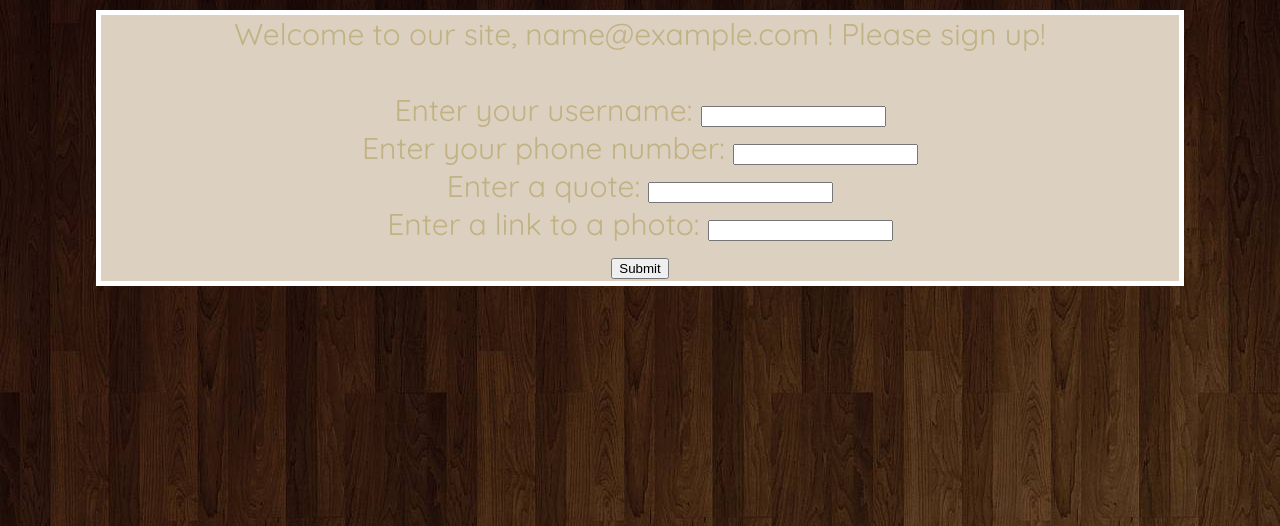
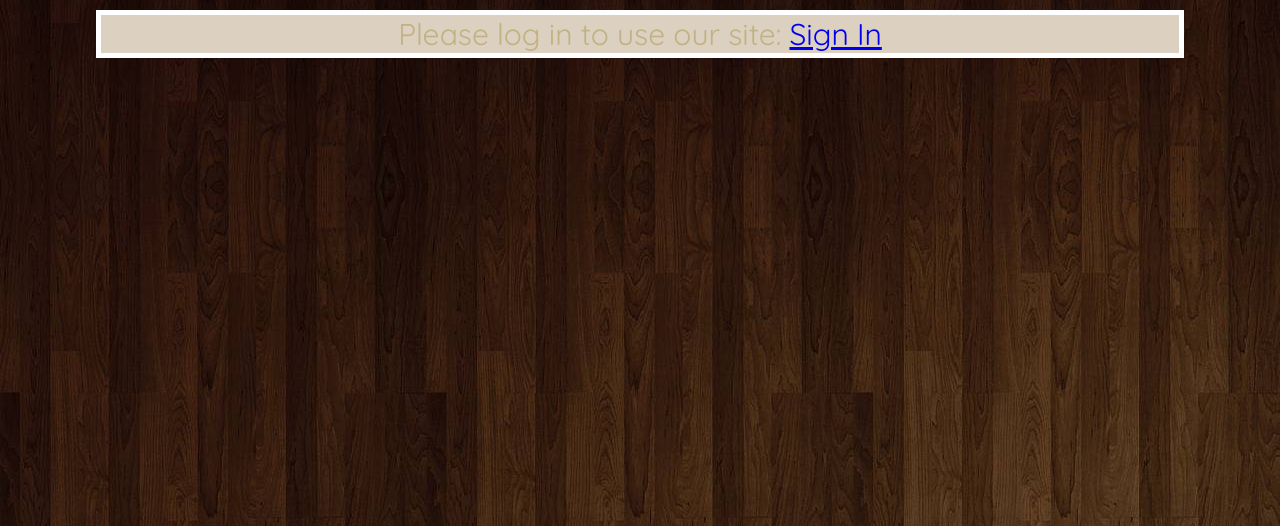
Before and after one commit to Georgeg10499/-goals, a Python web app: template templates/login.html in a window 1280 px wide. Shown: the part 213-739 px from the top of the page. Run offline with Jinja, Linux system fonts and the light colour scheme; the template is opened without the code that fills it: most values are stand-ins (such as "Sample title", 1, 10 or a date in 2020); some libraries are stand-ins or nearby versions.

Commit message:
editing login

```diff
--- a/templates/login.html
+++ b/templates/login.html
@@ -14,18 +14,7 @@
     </div>
 
     <div id="content">
-      Welcome to our site, {{email_address}} !  Please sign up! <br>
-      <form method="post" action="/create_user"> <br>
-        Enter your username:
-        <input type="text" name="username"> <br>
-        Enter your phone number:
-        <input type="text" name="phone_number"> <br>
-        Enter a quote:
-        <input type="text" name="quote"> <br>
-        Enter a link to a photo:
-        <input type="text" name= "photo"> <br>
-        <input type="submit">
-      </form>
+      Please log in to use our site: <a href= "{{sign_out_link}}"> Sign In </a>
   </div>
   </body>
 </html>
--- a/templates/profile.html
+++ b/templates/profile.html
@@ -40,9 +40,9 @@
 
 <div id="content">
     <div id= "left_content">
-      <h1>
+      <h2>
         Welcome {{ username }}
-      </h1>
+      </h2>
 
       <h3> Quote </h3>
       <p>  </p>
```
Also changed, not shown: main.py (+8 -11 lines).
